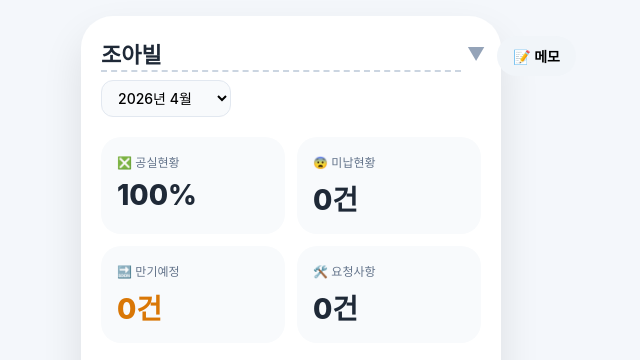
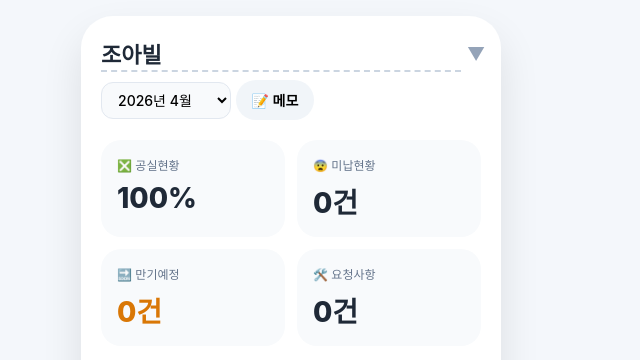
Before and after one commit to blackcore76/rent, a plain HTML site: page index.html in a window 1280 px wide. Shown: the top 360 px of the page, without its empty margins (349-989 px from the left). Drawn offline with Linux system fonts and the light colour scheme.

Commit message:
Update index.html

```diff
--- a/index.html
+++ b/index.html
@@ -312,10 +312,10 @@
           <span class="dropdown-icon">▼</span>
         </div>
         <div class="month-selector">
-          <select id="monthPicker" class="month-picker"></select>
+          <select id="monthPicker" class="month-picker"></select>    <button class="memo-btn" id="memoBtn">📝 메모</button>
         </div>
       </div>
-      <button class="memo-btn" id="memoBtn">📝 메모</button>
+
     </div>
 
     <!-- 대시보드 카드 -->
```
